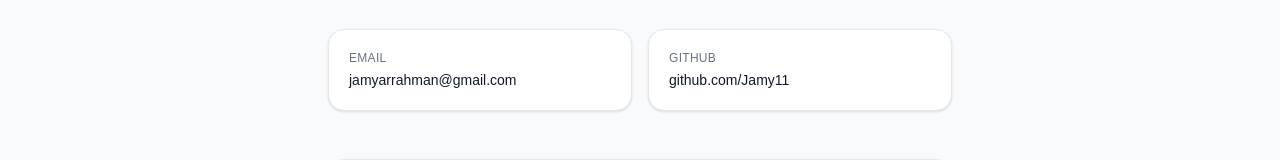
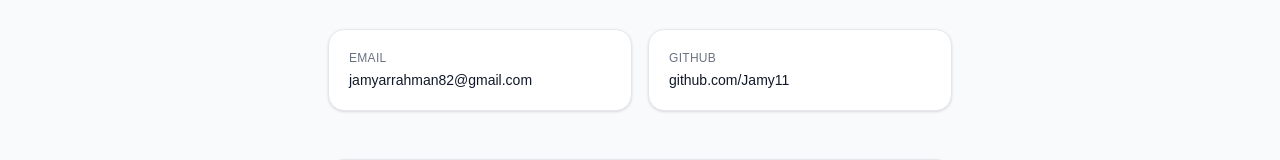
Before and after one commit to Jamy11/schedule-app, a Next.js app: page /contact in a window 1280 px wide. Shown: the part 256-416 px from the top of the page. Built offline with nearby package versions, Linux system fonts and the light colour scheme.

Commit message:
fix: correct contact email; bump version to 1.0.1

```diff
--- a/package.json
+++ b/package.json
@@ -1,6 +1,6 @@
 {
   "name": "schedule-app",
-  "version": "1.0.0",
+  "version": "1.0.1",
   "private": true,
   "scripts": {
     "dev": "next dev",
--- a/src/app/contact/page.tsx
+++ b/src/app/contact/page.tsx
@@ -23,8 +23,8 @@ export default function ContactPage() {
         <div className="mt-8 grid gap-4 sm:grid-cols-2">
           <ContactCard
             label="Email"
-            value="jamyarrahman@gmail.com"
-            href="mailto:jamyarrahman@gmail.com"
+            value="jamyarrahman82@gmail.com"
+            href="mailto:jamyarrahman82@gmail.com"
           />
           <ContactCard
             label="GitHub"
```
